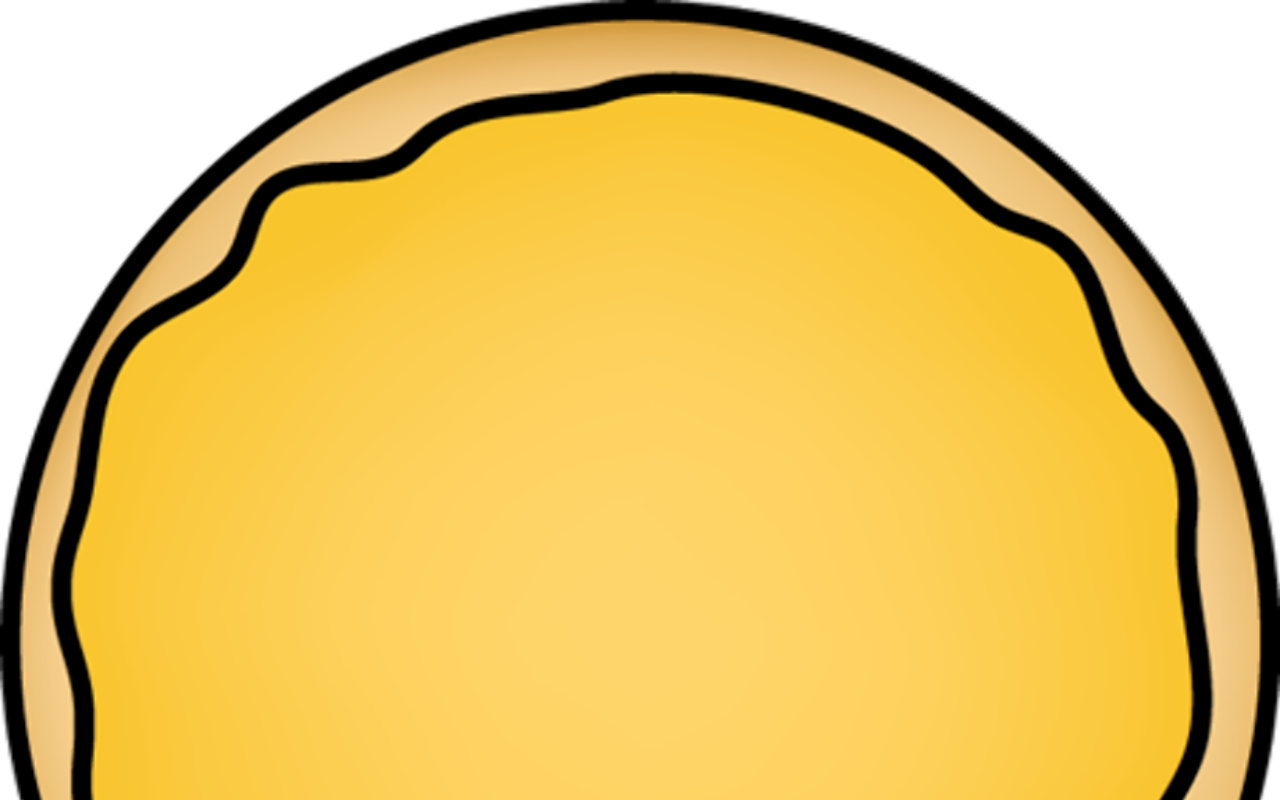
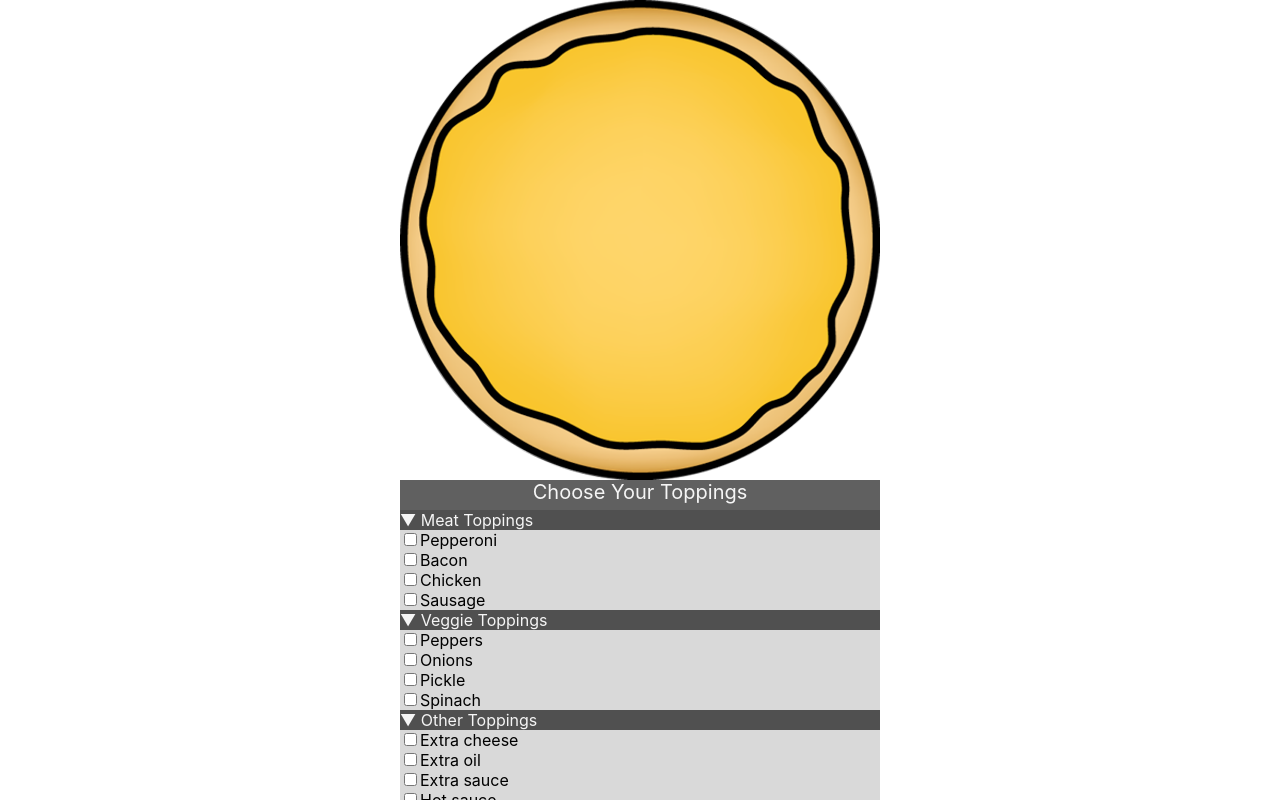
Before and after one commit to mamendez1006/prep-a-pizza, a React (Create React App) app: page / in a window 1280 px wide. Shown: the top 800 px of the page. Built offline with nearby package versions, Linux system fonts and the light colour scheme.

Commit message:
Add max-width to main content

```diff
--- a/src/App.css
+++ b/src/App.css
@@ -39,6 +39,12 @@
 }
 
 .app {
+  max-width: 480px;
+  background-color: white;
+  margin: 0 auto;
+}
+
+.main-content {
   display: flex;
   flex-flow: column;
   height: 100%;
@@ -102,7 +108,6 @@
 }
 
 body {
-  background: #D9D9D9;
   height: 100%;
   margin: 0;
 }
--- a/src/App.js
+++ b/src/App.js
@@ -23,10 +23,11 @@ function App() {
 
   return (
     <div className="app">
+      <div className="main-content">
         <div className="pizza-overview">
           <img src="/images/pizza-background.png" alt="Pizza background"></img>
           {selected.map((item, index) => (
-          <img key={index} src={"/images/"+ item + ".png"} alt={item}/>
+            <img key={index} src={"/images/" + item + ".png"} alt={item} />
           ))}
         </div>
         <div className="header">Choose Your Toppings</div>
@@ -65,6 +66,7 @@ function App() {
         </div>
         <button className="button">Add to Cart</button>
       </div>
+    </div>
   );
 }
 
```
Lines whose indentation alone changed are shown as unchanged.
